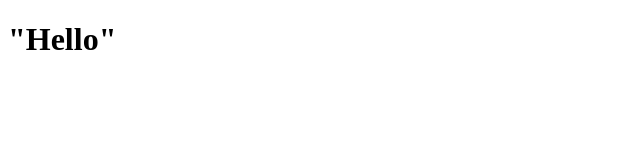
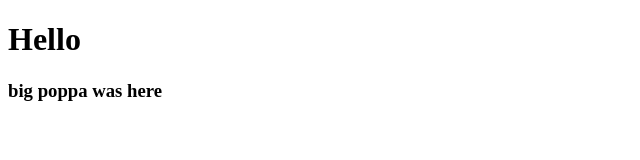
Before and after one commit to wallytreats/captainplanet, a website: page public/index.html in a window 1280 px wide. Shown: the whole page, without its empty margins (0-640 px from the left). Drawn offline with Linux system fonts and the light colour scheme.

Commit message:
shelby's commit

```diff
--- a/public/index.html
+++ b/public/index.html
@@ -5,6 +5,7 @@
     <title>captain planet</title>
   </head>
   <body>
-    <h1>"Hello"</h1>
+    <h1>Hello</h1>
+    <h3>big poppa was here</h3>
   </body>
 </html>
```
